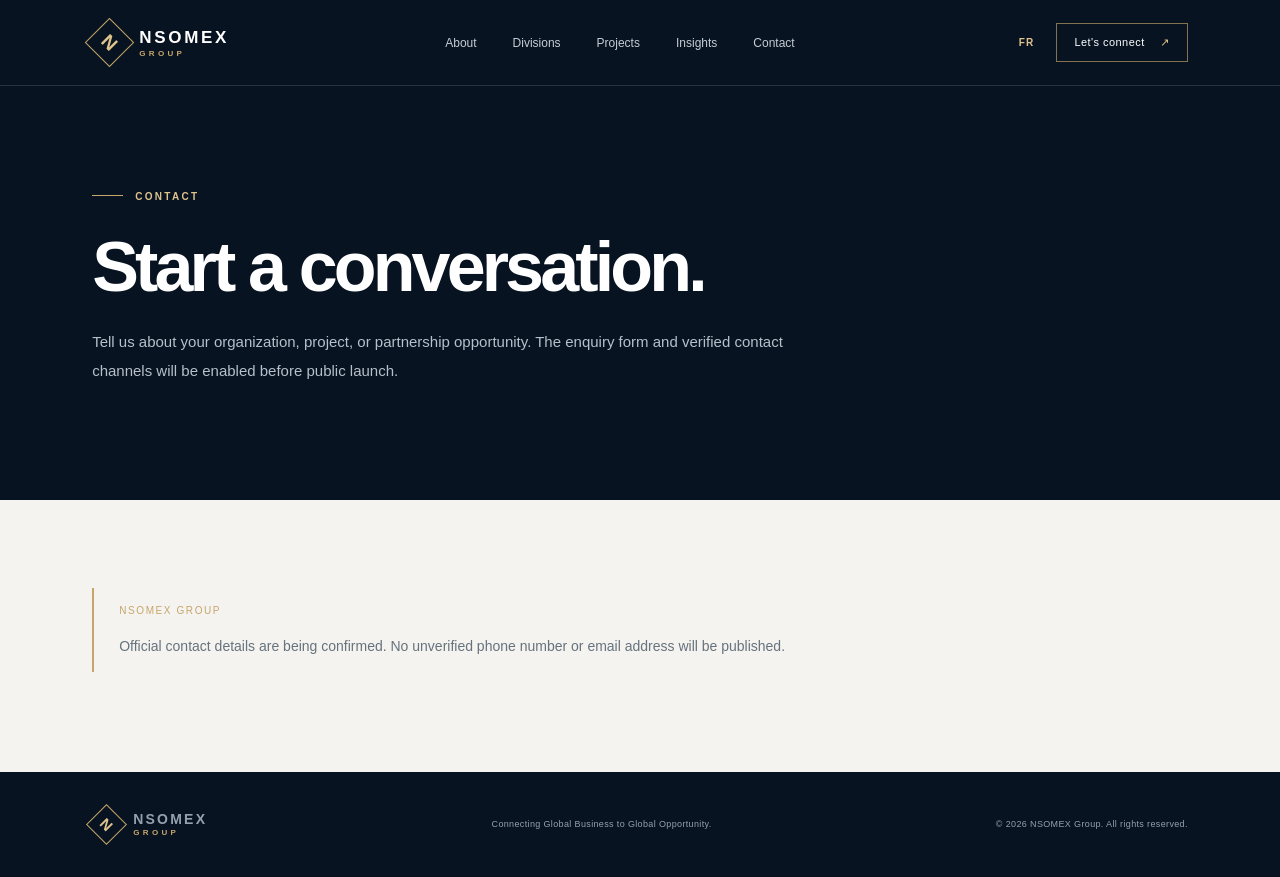
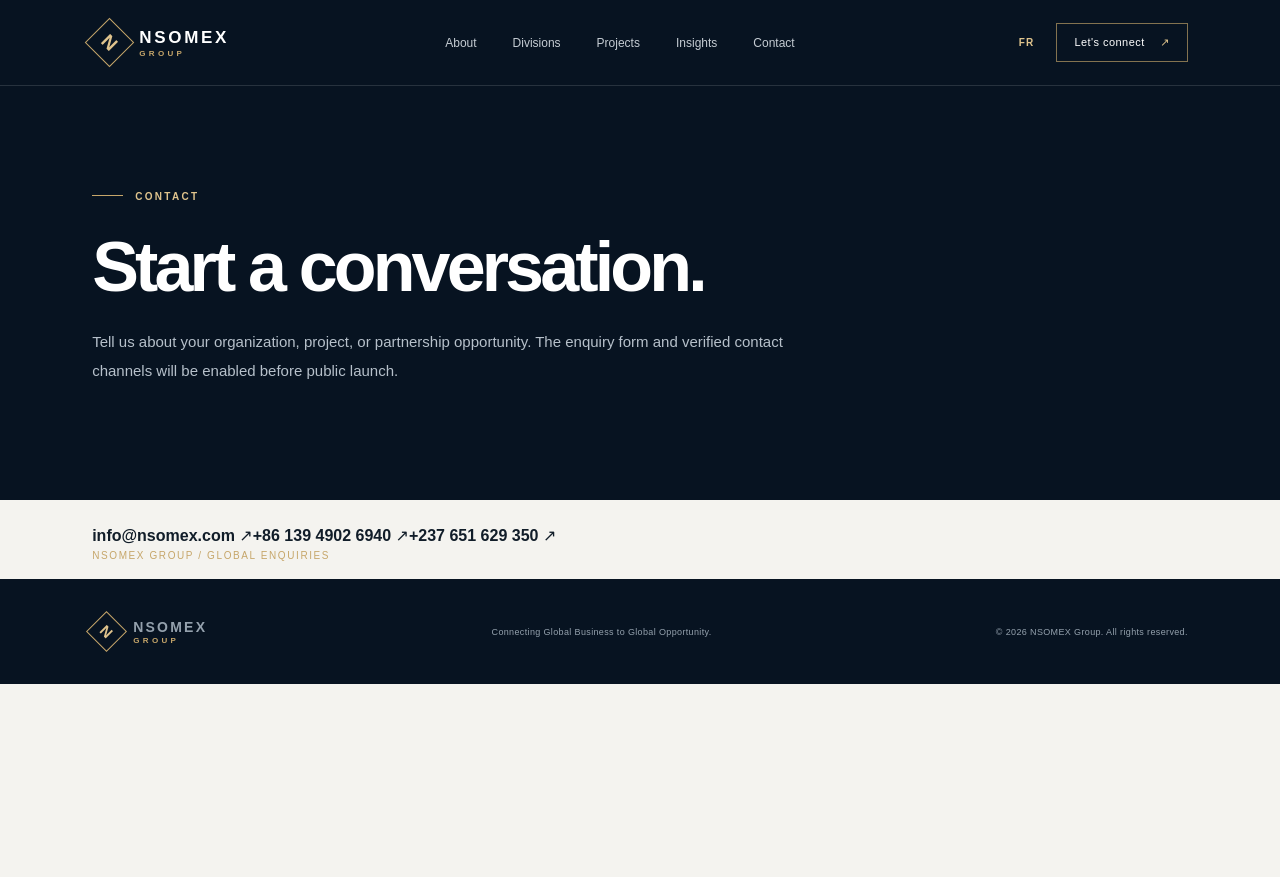
Before and after one commit to brightedge-tech/nsomex-group, a Next.js app: page /en/contact in a window 1280 px wide. After the commit the page ends 800 px from the top, so only its background shows below. Built offline with nearby package versions, Linux system fonts and the light colour scheme.

Commit message:
feat: publish official bilingual contact channels

```diff
--- a/src/app/[locale]/contact/page.tsx
+++ b/src/app/[locale]/contact/page.tsx
@@ -1,11 +1,57 @@
 import { notFound } from "next/navigation";
 import { isLocale } from "@/i18n/config";
-import { SectionPlaceholder } from "@/components/section-placeholder";
+import { getDictionary } from "@/i18n/dictionaries";
+import { SiteHeader } from "@/components/site-header";
+import { SiteFooter } from "@/components/site-footer";
 
 type Props = { params: Promise<{ locale: string }> };
 
 export default async function ContactPage({ params }: Props) {
-  const { locale } = await params;
-  if (!isLocale(locale)) notFound();
-  return <SectionPlaceholder locale={locale} section="contact" />;
+  const { locale: rawLocale } = await params;
+  if (!isLocale(rawLocale)) notFound();
+  const locale = rawLocale;
+  const t = getDictionary(locale).sections.contact;
+
+  return (
+    <main>
+      <SiteHeader locale={locale} currentPath="contact" />
+      <section className="page-hero contact-hero">
+        <div className="section-wrap">
+          <p className="eyebrow"><span className="eyebrow-line" />{t.eyebrow}</p>
+          <h1>{t.title}</h1>
+          <p>{t.description}</p>
+        </div>
+      </section>
+
+      <section className="contact-section section-wrap">
+        <div className="contact-intro">
+          <p className="eyebrow dark-eyebrow">{t.directEyebrow}</p>
+          <h2>{t.directTitle}</h2>
+          <p>{t.directDescription}</p>
+        </div>
+        <div className="contact-methods">
+          <a className="contact-method contact-email" href="mailto:info@nsomex.com">
+            <span className="contact-method-label">{t.emailLabel}</span>
+            <strong>info@nsomex.com</strong>
+            <span className="contact-method-action">{t.emailAction} ↗</span>
+          </a>
+          <a className="contact-method" href="tel:+8613949026940">
+            <span className="contact-method-label">{t.chinaLabel}</span>
+            <strong>+86 139 4902 6940</strong>
+            <span className="contact-method-action">{t.callAction} ↗</span>
+          </a>
+          <a className="contact-method" href="tel:+237651629350">
+            <span className="contact-method-label">{t.cameroonLabel}</span>
+            <strong>+237 651 629 350</strong>
+            <span className="contact-method-action">{t.callAction} ↗</span>
+          </a>
+        </div>
+        <div className="contact-note">
+          <span className="division-number">NSOMEX GROUP / GLOBAL ENQUIRIES</span>
+          <p>{t.responseNote}</p>
+        </div>
+      </section>
+      <SiteFooter locale={locale} />
+    </main>
+  );
 }
```
